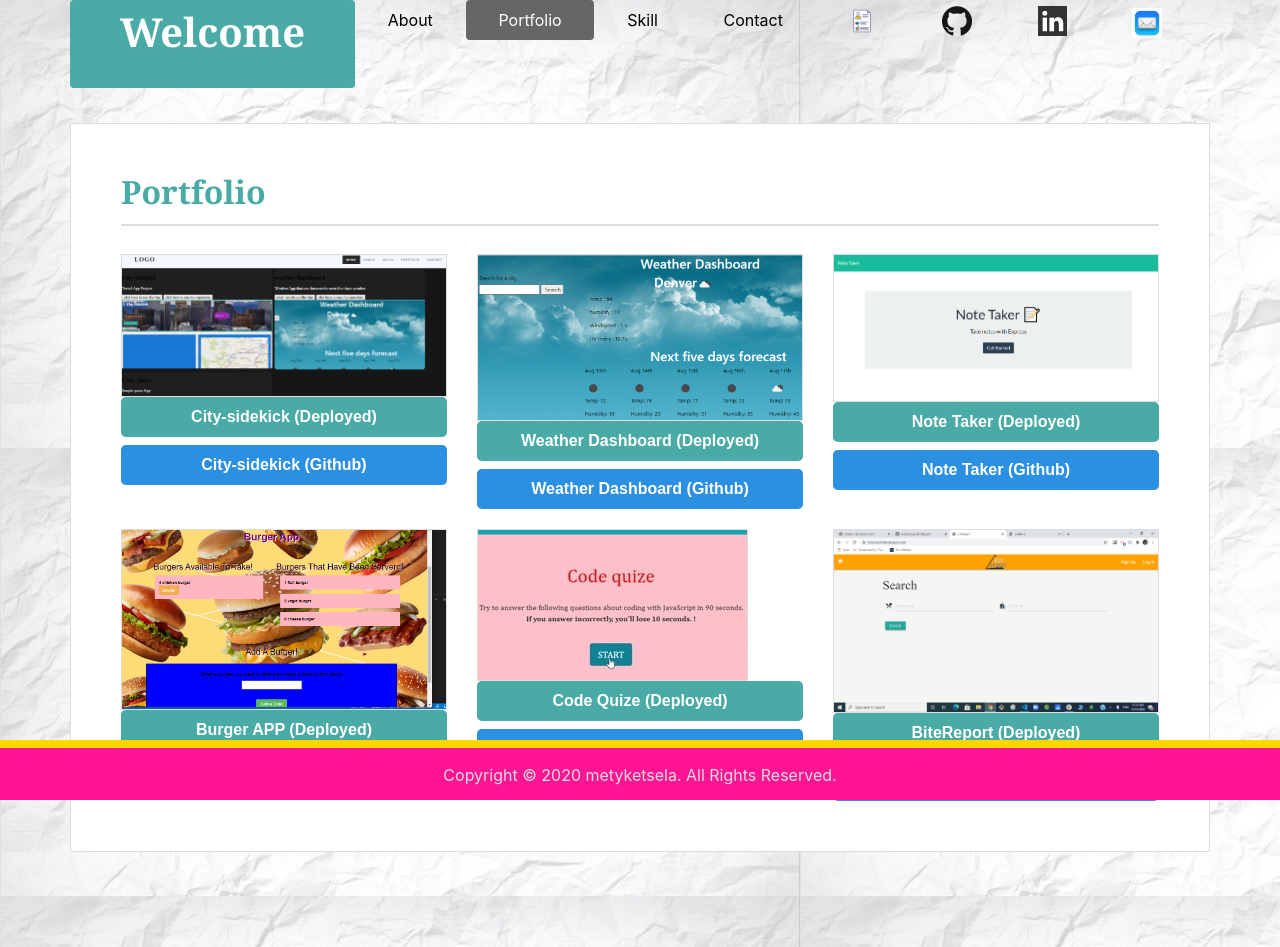
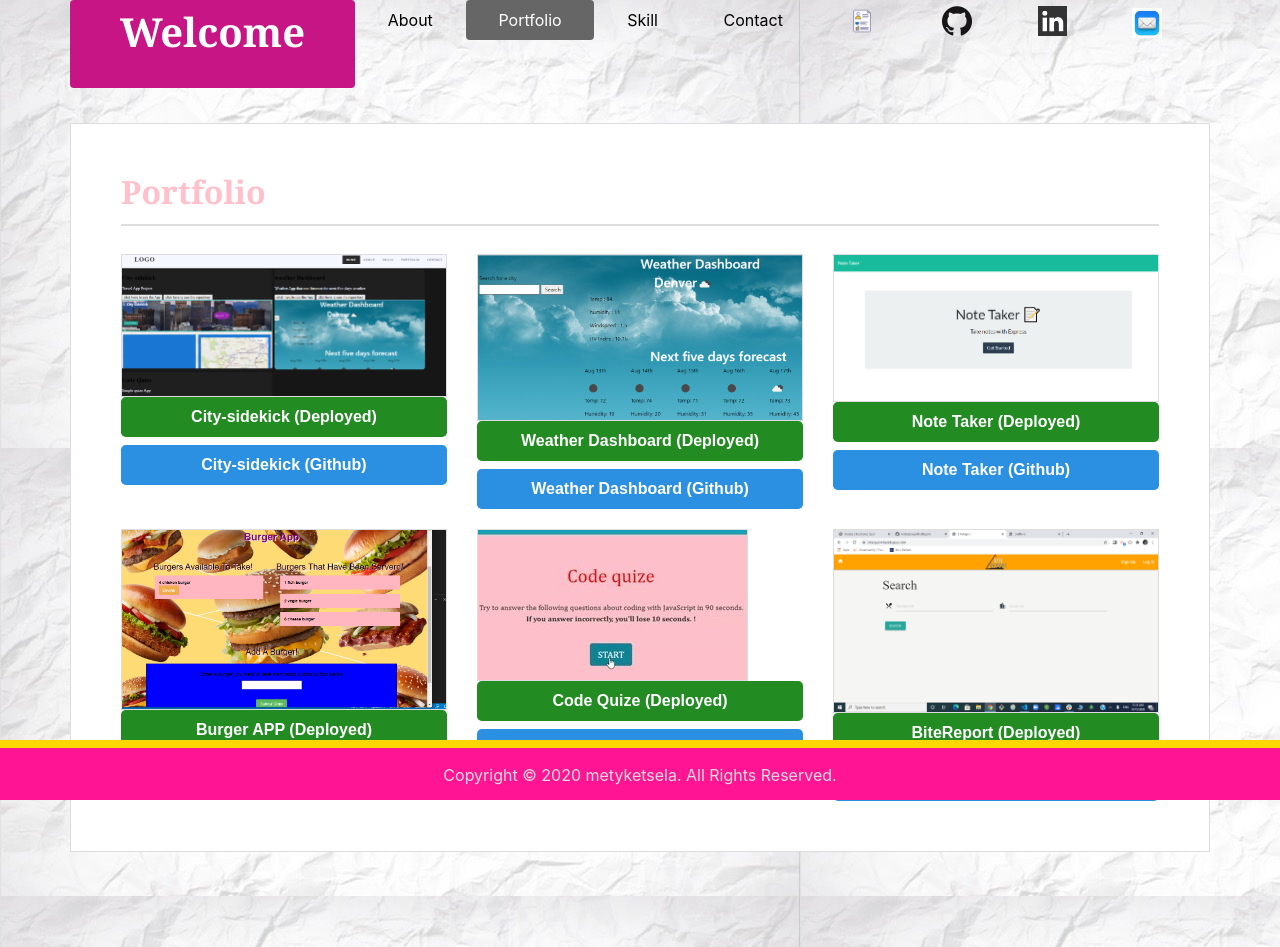
Before and after one commit to metasabeya/react-portfolio, a React (Create React App) app: page /portfolio in a window 1280 px wide. Built offline with nearby package versions, Linux system fonts and the light colour scheme; a web font is replaced by a local one.

Commit message:
final commit

```diff
--- a/src/App.css
+++ b/src/App.css
@@ -45,7 +45,7 @@ a:hover {
 
 h1 {
   color:#ffffff;
-  background-color:#4aaaa5;
+  background-color: mediumvioletred;
   font-family: 'Georgia', Times, 'Times New Roman', serif;
   margin:0 auto;
   padding: 10px;
@@ -59,7 +59,7 @@ nav {
 }
 
 h2 {
-  color:#4aaaa5;
+  color: #FFC0CB;
   border-bottom: 2px solid #dddddd;
   font-family: 'Georgia', Times, 'Times New Roman', serif;
   padding-bottom: 15px;
@@ -109,7 +109,7 @@ h2 {
 }
 
 .deployedBtn {
-  background-color: #4aaaa5;
+  background-color: forestgreen;
   color:#ffffff;
   font-size: 1em;
   border: none;
@@ -127,7 +127,7 @@ button[type=button]:hover{
 }
 
 button[type=submit] {
-  background-color: #4aaaa5;
+  background-color: orange;
   color:#ffffff;
   border: none;
 }
```
